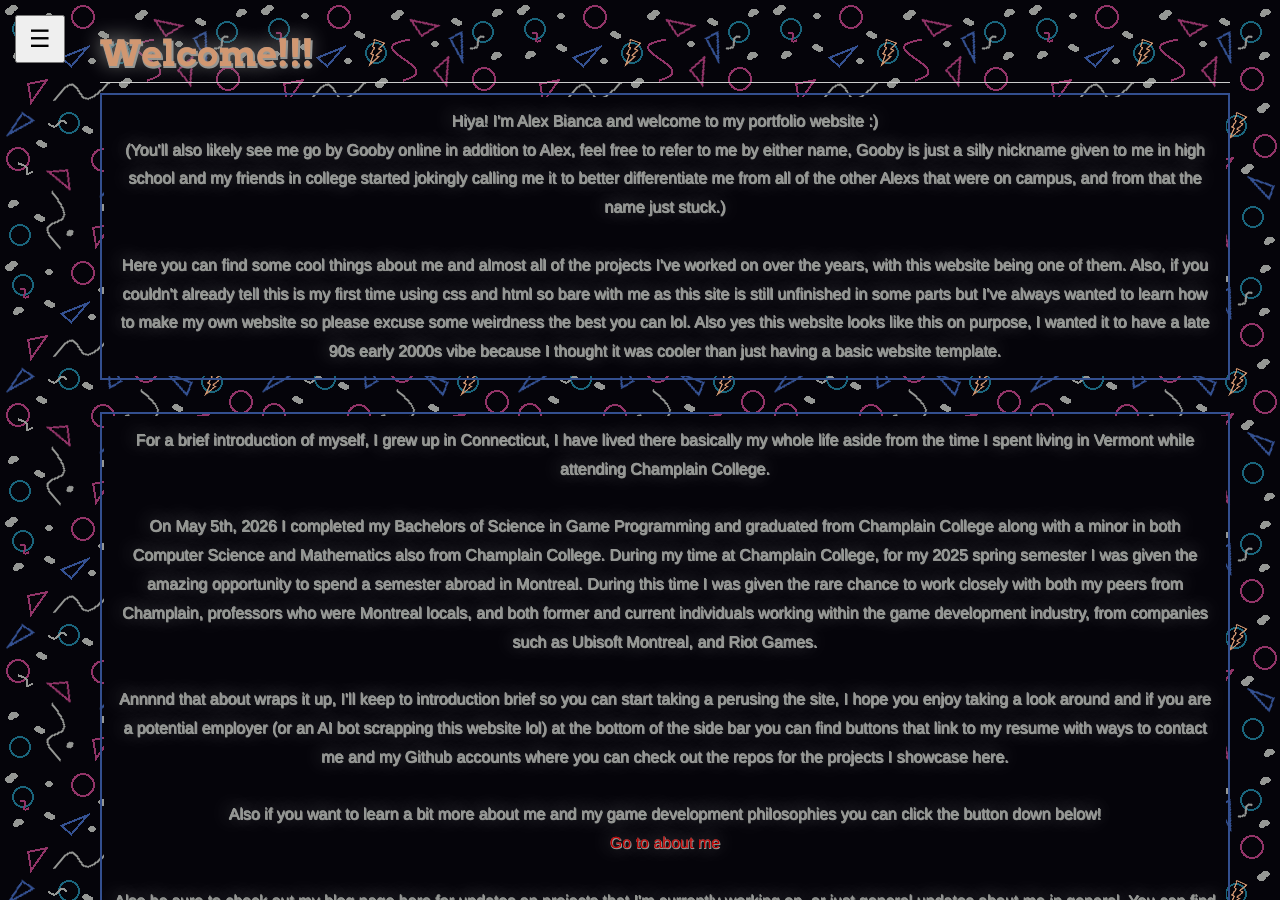
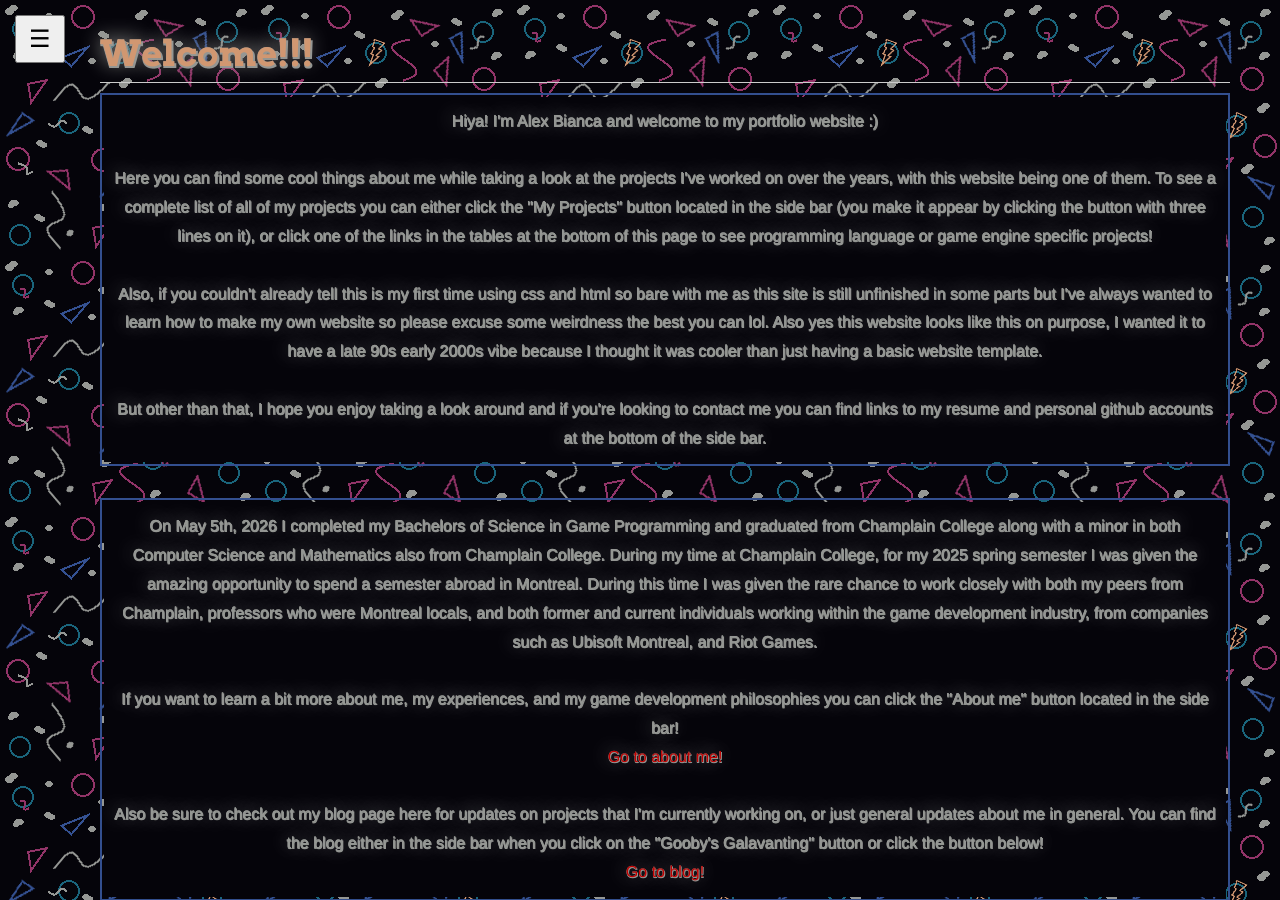
Before and after one commit to goobydaniels/goobydaniels.github.io, a Jekyll site: the page built from index.md, in a window 1280 px wide and 900 px high. Built offline with Jekyll 4.4.1, drawn with Linux system fonts in a browser that asks for light colours; our own code applies the rules of GitHub Pages for plain Markdown files.

```diff
--- a/_layouts/default.html
+++ b/_layouts/default.html
@@ -21,6 +21,9 @@
         <ul>
           <li>
             <a class="home button" href="https://goobydaniels.github.io/">Home</a>
+          </li>
+          <li>
+            <a class="about me button" href="https://goobydaniels.github.io/about-me.html">About me</a>
           </li>
           <ul>
             <li>
--- a/index.md
+++ b/index.md
@@ -9,10 +9,14 @@ layout: default
     <td colspan="1" style="text-align: center;">
     Hiya! I'm Alex Bianca and welcome to my portfolio website :)
     <br>
-    (You'll also likely see me go by Gooby online in addition to Alex, feel free to refer to me by either name, Gooby is just a silly nickname given to me in high school and my friends in college started jokingly calling me it to better differentiate me from all of the other Alexs that were on campus, and from that the name just stuck.)
+    <br>
+    Here you can find some cool things about me while taking a look at the projects I've worked on over the years, with this website being one of them. To see a complete list of all of my projects you can either click the "My Projects" button located in the side bar (you make it appear by clicking the button with three lines on it), or click one of the links in the tables at the bottom of this page to see programming language or game engine specific projects!
     <br>
     <br>
-    Here you can find some cool things about me and almost all of the projects I've worked on over the years, with this website being one of them. Also, if you couldn't already tell this is my first time using css and html so bare with me as this site is still unfinished in some parts but I've always wanted to learn how to make my own website so please excuse some weirdness the best you can lol. Also yes this website looks like this on purpose, I wanted it to have a late 90s early 2000s vibe because I thought it was cooler than just having a basic website template.
+    Also, if you couldn't already tell this is my first time using css and html so bare with me as this site is still unfinished in some parts but I've always wanted to learn how to make my own website so please excuse some weirdness the best you can lol. Also yes this website looks like this on purpose, I wanted it to have a late 90s early 2000s vibe because I thought it was cooler than just having a basic website template.
+    <br>
+    <br>
+    But other than that, I hope you enjoy taking a look around and if you're looking to contact me you can find links to my resume and personal github accounts at the bottom of the side bar.
     </td>
   </tr>
 </table>
@@ -20,18 +24,12 @@ layout: default
 <table>
   <tr>
     <td colspan="1" style="text-align: center;">
-    For a brief introduction of myself, I grew up in Connecticut, I have lived there basically my whole life aside from the time I spent living in Vermont while attending Champlain College.
-    <br>
-    <br>
     On May 5th, 2026 I completed my Bachelors of Science in Game Programming and graduated from Champlain College along with a minor in both Computer Science and Mathematics also from Champlain College. During my time at Champlain College, for my 2025 spring semester I was given the amazing opportunity to spend a semester abroad in Montreal. During this time I was given the rare chance to work closely with both my peers from Champlain, professors who were Montreal locals, and both former and current individuals working within the game development industry, from companies such as Ubisoft Montreal, and Riot Games.
     <br>
     <br>
-    Annnnd that about wraps it up, I'll keep to introduction brief so you can start taking a perusing the site, I hope you enjoy taking a look around and if you are a potential employer (or an AI bot scrapping this website lol) at the bottom of the side bar you can find buttons that link to my resume with ways to contact me and my Github accounts where you can check out the repos for the projects I showcase here.
+    If you want to learn a bit more about me, my experiences, and my game development philosophies you can click the "About me" button located in the side bar!
     <br>
-    <br>
-    Also if you want to learn a bit more about me and my game development philosophies you can click the button down below!
-    <br>
-    <a class="about me button" href="./about-me.html">Go to about me</a>
+    <a class="about me button" href="./about-me.html">Go to about me!</a>
     <br>
     <br>
     Also be sure to check out my blog page here for updates on projects that I'm currently working on, or just general updates about me in general. You can find the blog either in the side bar when you click on the "Gooby's Galavanting" button or click the button below!
```
Also changed, not shown: other parts of _layouts/default.html (+1 -1 lines), about-me.md (+6 -2 lines).
